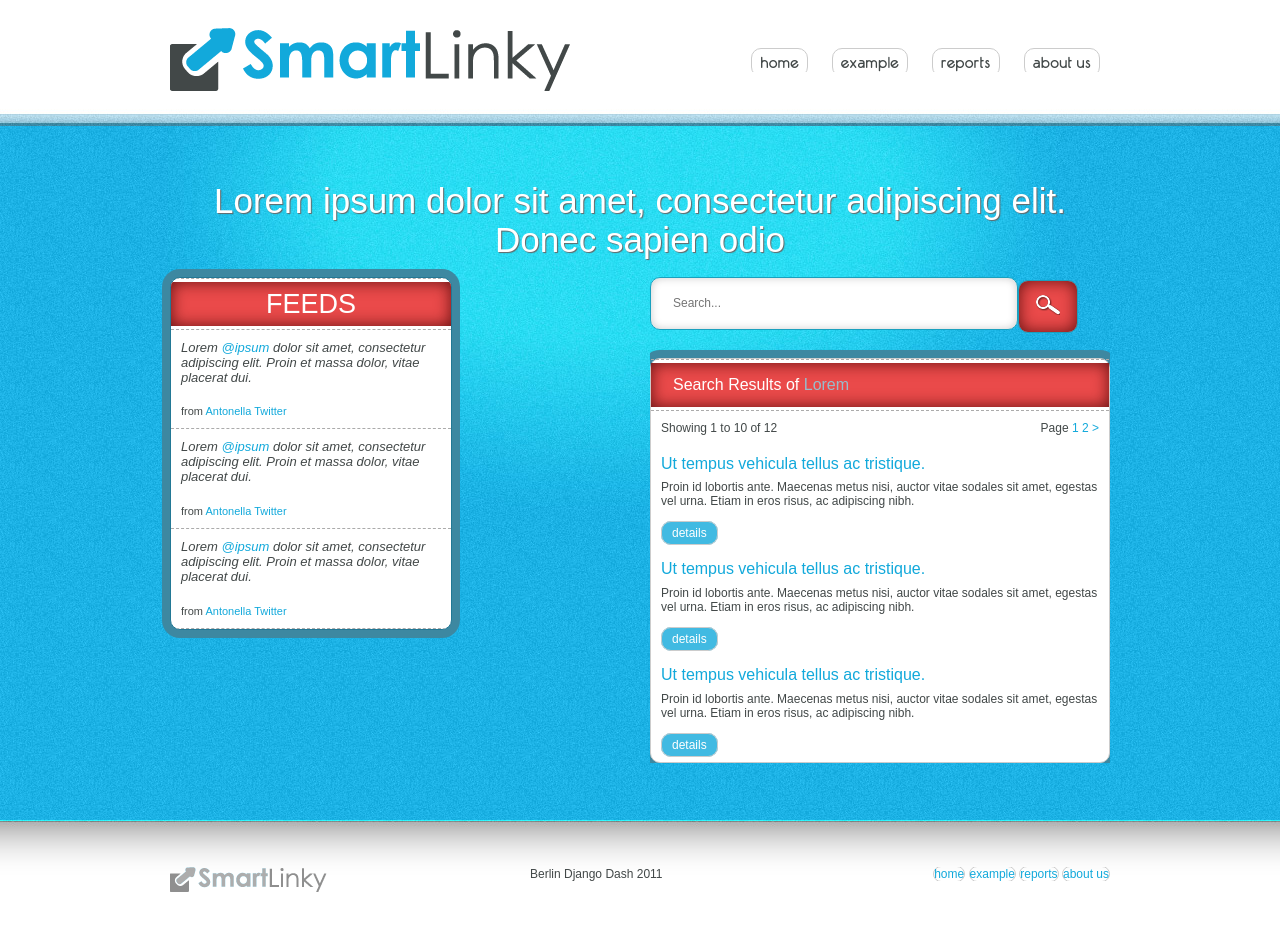
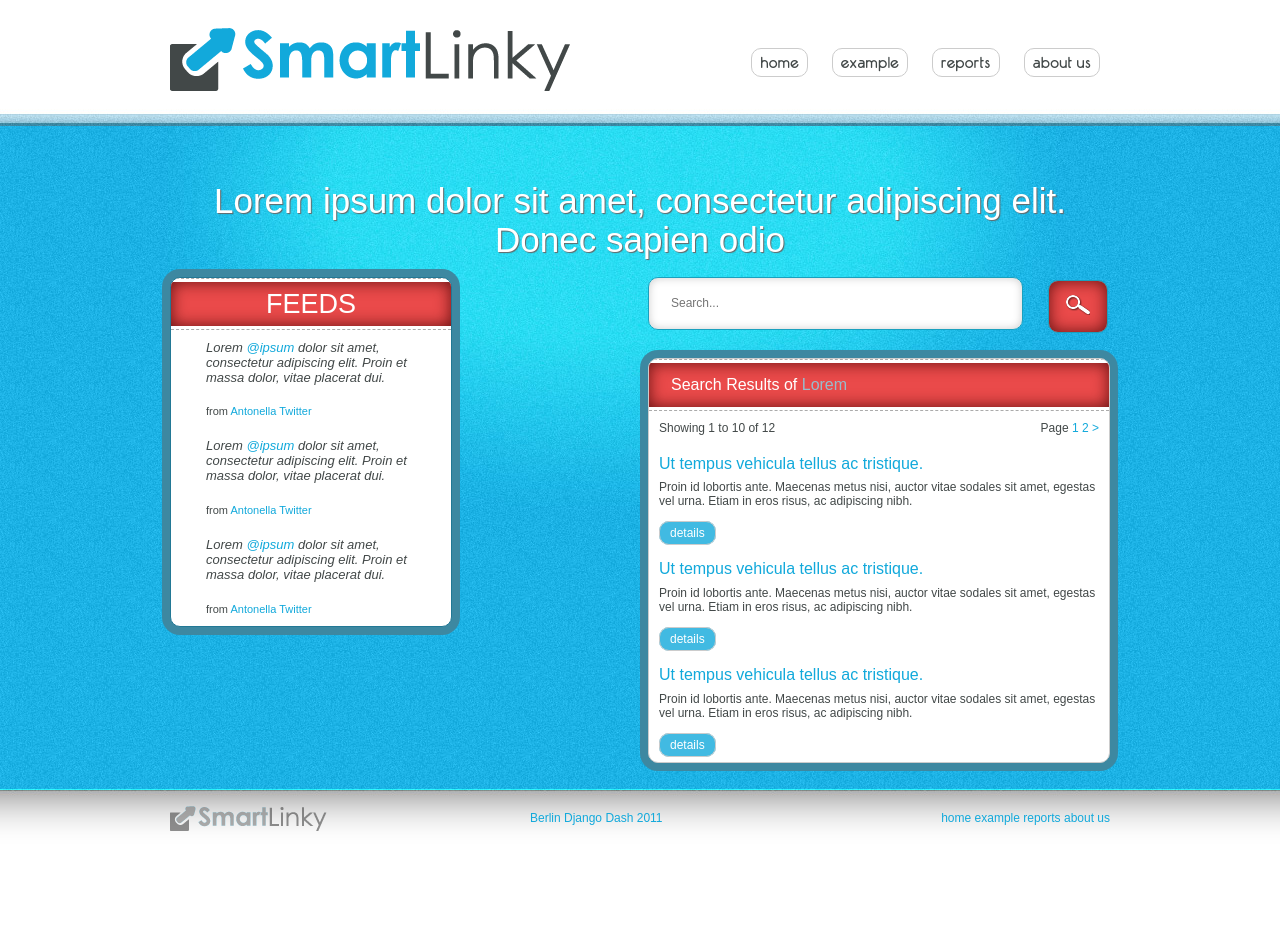
Before and after one commit to rootart/DQA, a Django app: template smartlinky/templates/index.html in a window 1280 px wide. After the commit the page ends 831 px from the top, so only its background shows below. Run offline with Django 3.2, Linux system fonts and the light colour scheme; the template is opened without the code that fills it, so the values that code supplies are empty; parts of the project's set-up code (start-up, migrations or seed data) failed here and were passed over.

Commit message:
fix footer Css

```diff
--- a/smartlinky/media/css/general.css
+++ b/smartlinky/media/css/general.css
@@ -24,7 +24,7 @@ body {
 .italic {font-style:italic;}
 
 .dashed_line {	border-bottom:1px dashed #ababab;}
-
+.down_10 { margin-top:5px;}
 a {	color:#424848;	text-decoration:none;}
 a:hover, a:focus { }
 a:active, a:visited { }
--- a/smartlinky/media/css/style.css
+++ b/smartlinky/media/css/style.css
@@ -6,9 +6,10 @@ header {
 }
 header nav ul {
 	display:inline;
+	font-size:16px;
 	float:right;
 	margin-top:25px;
-	font-size:16px;
+	padding-bottom:10px;
 }
 header nav ul li {
 	display:inline;
@@ -37,7 +38,7 @@ header nav ul li a:active {
 	background:url('../imgs/light.jpg') no-repeat;
 }
 #main {
-	padding-bottom:56px;
+	padding-bottom:15px;
 }
 #main h1 {
 	color: #fff;
@@ -52,8 +53,9 @@ article #feeds {
 	border:1px solid #227895;
 }
 #feeds ul li  {
+	background:url("../imgs/virgolette.png") no-repeat scroll 5px 8px transparent
 	border-bottom:1px dashed #ababab;
-	padding:10px;
+	padding:10px 15px 10px 35px;
 }
 #feeds ul li p {
 	font-size:13px;
@@ -69,6 +71,9 @@ article#search h2 {
 article a {
 	color:#12a9db;
 }
+article a:hover{
+	color:#3d88a1;
+}
 article .red_shadow {
 	background:#ea4a4a;
 	color:#fff;
@@ -83,11 +88,12 @@ article .red_shadow {
 /******* search **********/
 article#search {
 	float:right;
+	padding-bottom:10px;
 }
 article#search input {
 	float:left;
 	height:53px;
-	width:80%;
+	width:375px;
 	border:1px solid #19a0be;
 	padding-left:22px;
 	font-family:"Arial";
@@ -95,9 +101,14 @@ article#search input {
 article#search button {
 	border:1px solid #19a0be;
 	cursor:pointer;
-	float:left;
+	float:right;
 	height:53px;
 	width:60px;
+}
+article#search button:hover {
+-webkit-box-shadow: inset 0px 0px 26px 0px #621111;
+-moz-box-shadow: inset 0px 0px 26px 0px #621111;
+box-shadow: inset 0px 0px 26px 0px #621111;
 }
 input[type=search]: {
 	font-size: 16px;
@@ -105,10 +116,10 @@ input[type=search]: {
 	width:100%;
 }
 article#search h2{
+	margin-left:22px;
 	text-transform:none;
 	font-size:16px;
 	text-align:left;
-	margin-left:22px;
 }
 /******* fine search **********/
 /******* results **********/
@@ -142,11 +153,22 @@ article#search #results .res a{
 	color:#fff;
 	padding:4px 10px;
 }
+article#search #results .res a:hover{
+	-webkit-box-shadow: inset 0px 0px 12px 0px #3d89a1;
+	-moz-box-shadow: inset 0px 0px 12px 0px #3d89a1;
+	box-shadow: inset 0px 0px 12px 0px #3d89a1;
+}
 /******* fine results **********/
 /******* footer **********/
 footer{
-	padding-bottom:48px;
-	padding-top:48px;
+	padding-bottom:18px;
+	padding-top:18px;
+}
+footer a{
+	color:#12a9db;
+}
+footer a:hover{
+	color:#3d88a1;
 }
 footer nav ul{
 	float:right;
@@ -154,7 +176,7 @@ footer nav ul{
 footer nav ul li {
 	display:inline;
 }
-footer nav ul li a{
-	color:#12a9db;
+footer nav ul li a:active{
+	font-weight:bold;
 }
 /******* fine footer **********/
--- a/smartlinky/templates/index.html
+++ b/smartlinky/templates/index.html
@@ -55,13 +55,14 @@
 				</article>
 				<article id="search">
 					<div class="col col_8">
-					<form>
-						<input class="box_shadow_inside_light rounded" type=search results=5 name=s placeholder=Search... autosave=unique>
-						<button class="box_shadow_inside red_shadow rounded"> <img src="{{ MEDIA_URL }}/imgs/search_icon.png" /> </button>
+						<form>
+							<input class="box_shadow_inside_light rounded" type=search results=5 name=s placeholder=Search... autosave=unique>
+							<button class="box_shadow_inside red_shadow rounded"> <img src="{{ MEDIA_URL }}/imgs/search_icon.png" /> </button>
 
-					</form>
+						</form>
+					</div>
 					<div class="clear"></div>
-					<div id="results" class="rounded box_shadow">
+					<div id="results" class="col col_8 rounded box_shadow">
 						<div class="dashed_line"></div>
 							<div class="box_shadow_inside red_shadow">
 								<h2>Search Results of <span class="var_results">Lorem</a></h2>
@@ -86,7 +87,6 @@
 								<a href="#" class="rounded">details</a>
 							</div>
 						</div>
-					</div>
 				</article>
 			</div>
 		</section>
@@ -94,14 +94,14 @@
 		<footer class="back_footer">
 			<div class="row">
 				<div class="col col_6"><img src="{{ MEDIA_URL }}/imgs/logo_small.png" /></div>
-				<div class="col col_5">Berlin Django Dash 2011</div>
-				<div class="col col_5">
+				<div class="col col_5 down_10"><a href="http://djangodash.com/teams/c2/berlin/">Berlin Django Dash 2011</a></div>
+				<div class="col col_5 down_10">
 					<nav>
 						<ul>
-							<li><a href="#"  class="rounded">home</a></li>
-							<li><a href="#"  class="rounded">example</a></li>
-							<li><a href="#"  class="rounded">reports</a></li>
-							<li><a href="#"  class="rounded">about us</a></li>
+							<li><a href="#">home</a></li>
+							<li><a href="#">example</a></li>
+							<li><a href="#">reports</a></li>
+							<li><a href="#">about us</a></li>
 						</ul>
 					</nav>
 				</div>
```
